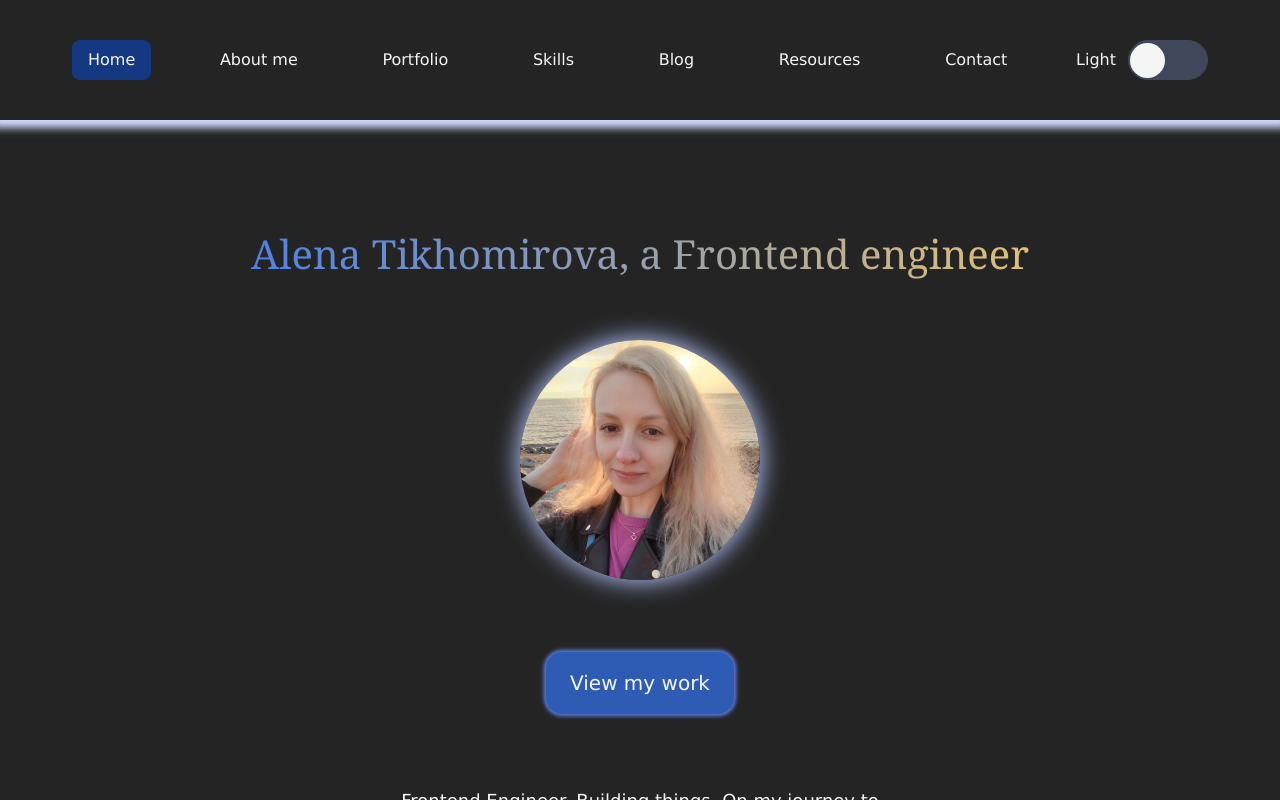
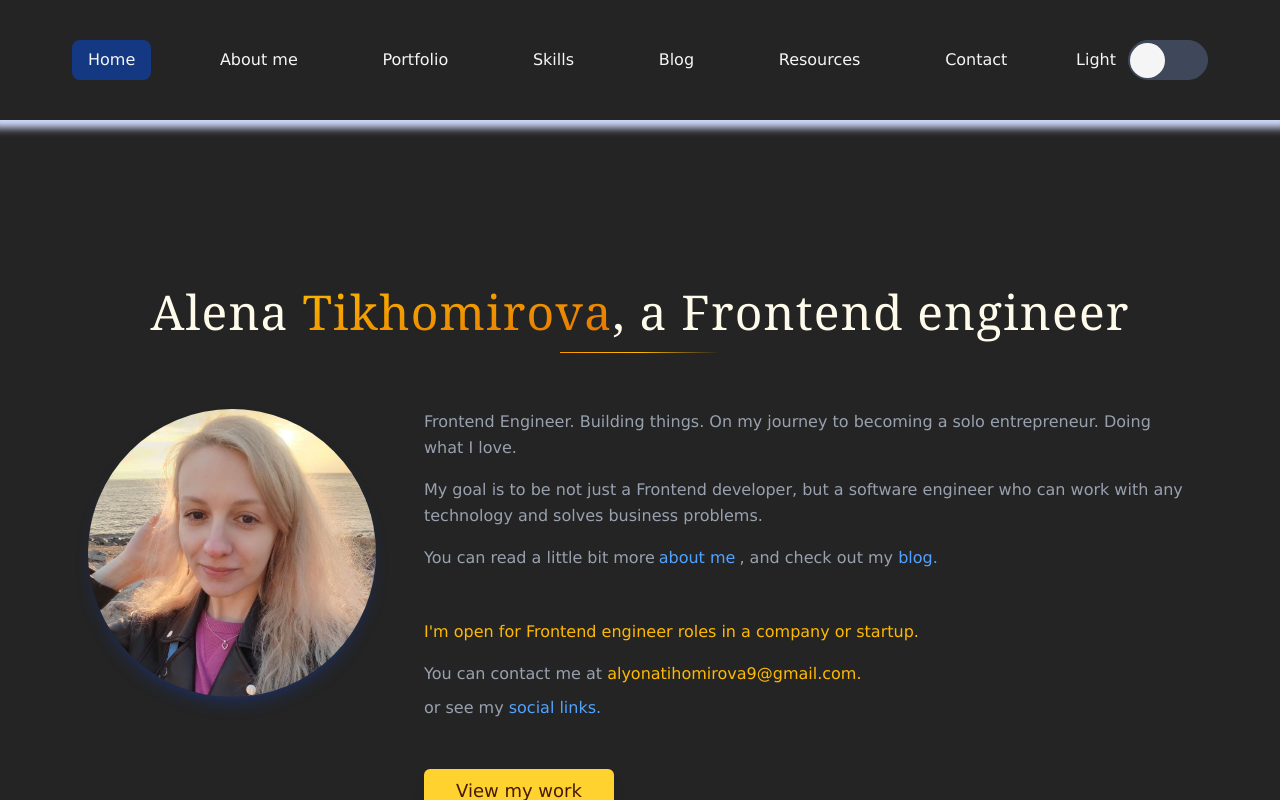
Before and after one commit to alenatih/Personal-Website, a React (Vite) app: page / in a window 1280 px wide. Built offline with nearby package versions, Linux system fonts and the light colour scheme.

Commit message:
Updating Home and AboutMe

```diff
--- a/src/components/AboutMe.tsx
+++ b/src/components/AboutMe.tsx
@@ -27,7 +27,7 @@ function AboutMe() {
                         </div>
                     </div>
 
-                    <div className="flex flex-col gap-5">
+                    <div className="flex flex-col gap-5 max-w-3xl">
                         <p className="text-base leading-relaxed">
                             My main skills include HTML, CSS, JavaScript, TypeScript,
                             React, Next.js, RESTful APIs, Git, GitHub, React Router, Vite, Vercel,
--- a/src/components/Home.tsx
+++ b/src/components/Home.tsx
@@ -4,58 +4,85 @@ import Sunset from "../assets/sunset.png"
 function Home() {
 
     return (
-        <div className="home">
-            <h2
-                className="home-title font-serif">
-                    Alena Tikhomirova, a Frontend engineer
-            </h2>
+        <div className="home relative py-16 px-4 sm:px-6 md:px-12 max-w-7xl">
 
-            <div className="home-container">
-                <div className="home-image-container">
+            {/* Background tint */}
+            <div className="absolute inset-0 bg-gradient-to-br from-blue-400/20 via-transparent to-blue-300/20 dark:from-blue-900/20 dark:via-transparent dark:to-blue-950/20 -z-10 pointer-events-none"></div>
+
+            {/* Title + ornamental rule */}
+            <div className="flex flex-col items-center text-center mb-10 gap-4">
+                <h2 className="text-4xl md:text-5xl font-serif tracking-wide text-gray-900 dark:text-amber-50">
+                    Alena{" "}
+                    <span className="bg-clip-text text-transparent bg-gradient-to-br from-amber-600 to-amber-800 dark:from-amber-400 dark:to-amber-600">
+                        Tikhomirova
+                    </span>
+                    , a Frontend engineer
+                </h2>
+                <div className="h-px w-16 bg-gradient-to-r from-amber-400 via-amber-300 to-transparent dark:from-amber-500 dark:via-amber-400 w-12 md:w-40"></div>
+            </div>
+
+            <div className="flex flex-col md:flex-row gap-8 md:gap-12 items-start w-full">
+
+                <div className="flex items-center justify-center md:w-64 lg:w-72 flex-shrink-0 w-full">
                     <img
-                        className="home-image"
+                        className="w-full rounded-full shadow-lg shadow-blue-200/60 dark:shadow-blue-900/40"
                         src={Sunset}
-                        alt="Alena smiles with sunset in the background">
-                    </img>
+                        alt="Alena smiles with sunset in the background"
+                    />
                 </div>
 
-                <div className="home-text-container">
-                        <NavLink className="view-work-link" to="/portfolio">View my work</NavLink>
+                <div className="flex flex-col items-center md:items-start gap-4 max-w-3xl w-full mt-8 md:mt-0">
 
-                    <p className="home-text">
+                    <p className="text-base leading-relaxed text-gray-700 dark:text-gray-400 text-center md:text-left">
                         Frontend Engineer. Building things.
                         On my journey to becoming a solo entrepreneur. Doing what I love.
                     </p>
 
-                    <p className="home-text">
+                    <p className="text-base leading-relaxed text-gray-700 dark:text-gray-400 text-center md:text-left">
                         My goal is to be not just a Frontend developer,
                         but a software engineer who can work with any technology
                         and solves business problems.
                     </p>
 
-                    <p className="home-text">
+                    <p className="text-base leading-relaxed text-gray-700 dark:text-gray-400 text-center md:text-left">
                         You can read a little bit more
-                        <NavLink to="/aboutme"> about me</NavLink>,
-                        and check out my <NavLink to="/blog">blog.</NavLink>
+                        <NavLink
+                            to="/aboutme"
+                            className="text-blue-500 dark:text-blue-400 hover:text-amber-700 dark:hover:text-amber-400 transition-colors no-underline mx-1">
+                            about me
+                        </NavLink>,
+                        and check out my{" "}
+                        <NavLink
+                            to="/blog"
+                            className="text-blue-500 dark:text-blue-400 hover:text-amber-700 dark:hover:text-amber-400 transition-colors no-underline">
+                            blog.
+                        </NavLink>
                     </p>
 
-                    {/* <p className="home-text">
-                        You can read a little bit more
-                        <NavLink to="/aboutme"> about me</NavLink>,
-                        check out my <NavLink to="/blog">blog</NavLink>,
-                        and subscribe to my <NavLink to="/subscribe">newsletter.</NavLink>
-                    </p> */}
-
-                    <p className="home-text open-text">
+                    <p className="text-base leading-relaxed text-amber-700 dark:text-amber-400 font-medium text-center md:text-left mt-8">
                         I'm open for Frontend engineer roles in a company or startup.
                     </p>
 
-                    <p className="home-text">
-                        You can contact me at <span className="home-email">alyonatihomirova9@gmail.com.</span>
+                    <p className="text-base leading-relaxed text-gray-700 dark:text-gray-400 text-center md:text-left">
+                        You can contact me at{" "}
+                        <span className="text-amber-700 dark:text-amber-400">alyonatihomirova9@gmail.com.</span>
                     </p>
-                    <p className="home-text">
-                        or see my <NavLink to="/contact">social links.</NavLink>
+
+                    <p className="text-base leading-relaxed text-gray-700 dark:text-gray-400 text-center md:text-left -mt-2">
+                        or see my{" "}
+                        <NavLink
+                            to="/contact"
+                            className="text-blue-500 dark:text-blue-400 hover:text-amber-700 dark:hover:text-amber-400 transition-colors no-underline">
+                            social links.
+                        </NavLink>
                     </p>
+
+                    <NavLink
+                        className="bg-amber-200 dark:bg-amber-300 text-gray-800 dark:text-amber-950 hover:bg-amber-300 dark:hover:bg-amber-200 py-2 px-8 text-lg font-medium rounded-md shadow-lg hover:shadow-xl transition-all duration-300 hover:scale-105 mt-8 mb-2"
+                        to="/portfolio">
+                        View my work
+                    </NavLink>
+
                 </div>
             </div>
         </div>
--- a/src/index.css
+++ b/src/index.css
@@ -79,11 +79,12 @@ body {
 
   color: var(--text-color-dark);
   background-color: var(--background-color-light);
-  background-image: radial-gradient(
+  /* Subtle blue glow */
+  /* background-image: radial-gradient(
     circle at center,
-    rgba(71, 127, 235, 0.15) 0%, /* Subtle blue glow */
+    rgba(71, 127, 235, 0.15) 0%,
     transparent 70%
-  );
+  ); */
   background-repeat: no-repeat;
   background-position: center;
   background-size: 100% 100%;
```
